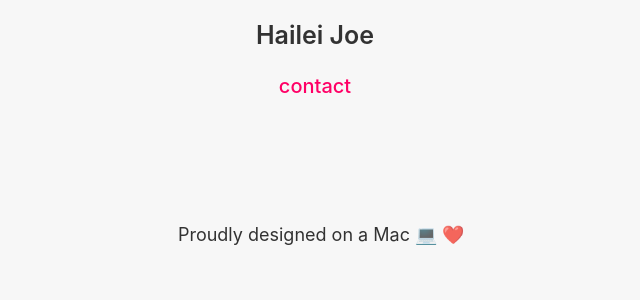
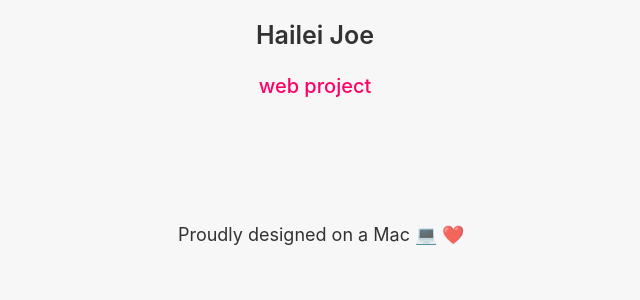
Before and after one commit to haileijoe/noir, a Jekyll site: the page built from index.html, in a window 1280 px wide. Shown: the top 300 px of the page, without its empty margins (319-959 px from the left). Built offline with Jekyll 4.4.1, drawn with Linux system fonts in a browser that asks for light colours; the list of posts is cut into pages by our own code.

Commit message:
Updated site navigation.

```diff
--- a/_layouts/default.html
+++ b/_layouts/default.html
@@ -20,7 +20,7 @@ layout: compress
 		<!-- Change navigation links here -->
 		<div class="navigation">
 		<ul id="navigation-list">
-		<li><a href="/contact/">contact</a></li>
+		<li><a href="/web project/">web project</a></li>
 		</ul>
 		</div>
 
```
Also changed, not shown: 1 other file.
